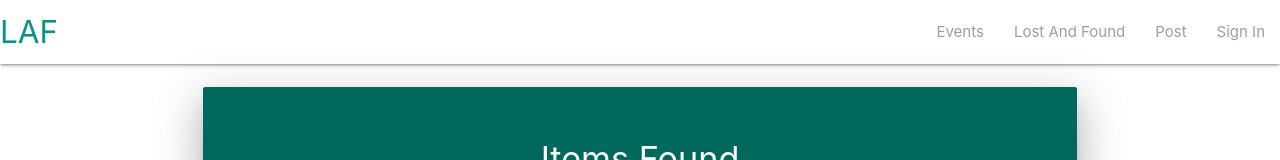
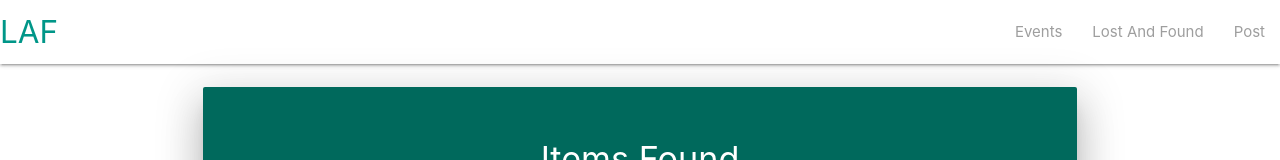
Before and after one commit to davidwu92/Project-Two, a website: page public/eventPage/event.html in a window 1280 px wide. Shown: the top 160 px of the page. Drawn offline with nearby package versions, Linux system fonts and the light colour scheme.

Commit message:
Fixed NavBar

```diff
--- a/public/eventPage/event.html
+++ b/public/eventPage/event.html
@@ -27,7 +27,6 @@
         <li><a class="grey-text" href="../index.html">Events</a></li>
         <li><a class="grey-text" href="./event.html">Lost And Found</a></li>
         <li><a class="grey-text" href="../postPage/post.html">Post</a></li>
-        <li><a class="grey-text" href="#">Sign In</a></li>
       </ul>
     </div>
   </nav>
```
Also changed, not shown: public/index.html (+0 -1 lines), public/postPage/post.html (+0 -1 lines).
